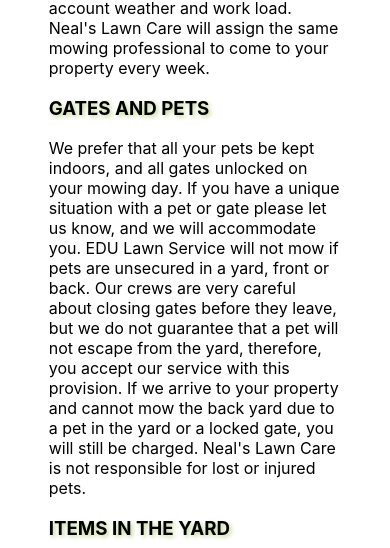
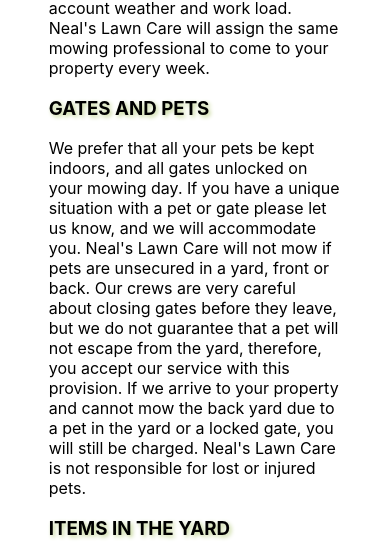
Before and after one commit to TheGrimmmz/nealslawncare, a React (Create React App) app: page /about in a window 390 px wide. Shown: the part 995-1543 px from the top of the page. Built offline with nearby package versions, Linux system fonts and the light colour scheme.

Commit message:
responsive

```diff
--- a/src/data/aboutData.js
+++ b/src/data/aboutData.js
@@ -9,7 +9,7 @@
     },
     {
         "title": "GATES AND PETS",
-        "description": "We prefer that all your pets be kept indoors, and all gates unlocked on your mowing day. If you have a unique situation with a pet or gate please let us know, and we will accommodate you. EDU Lawn Service will not mow if pets are unsecured in a yard, front or back. Our crews are very careful about closing gates before they leave, but we do not guarantee that a pet will not escape from the yard, therefore, you accept our service with this provision. If we arrive to your property and cannot mow the back yard due to a pet in the yard or a locked gate, you will still be charged. Neal's Lawn Care is not responsible for lost or injured pets."
+        "description": "We prefer that all your pets be kept indoors, and all gates unlocked on your mowing day. If you have a unique situation with a pet or gate please let us know, and we will accommodate you. Neal's Lawn Care will not mow if pets are unsecured in a yard, front or back. Our crews are very careful about closing gates before they leave, but we do not guarantee that a pet will not escape from the yard, therefore, you accept our service with this provision. If we arrive to your property and cannot mow the back yard due to a pet in the yard or a locked gate, you will still be charged. Neal's Lawn Care is not responsible for lost or injured pets."
     },
     {
         "title": "ITEMS IN THE YARD",
@@ -37,7 +37,7 @@
     },
     {
         "title": "DAMAGE",
-        "description": "If Neal's Lawn Care has damages a sprinkler head please contact us anytime. We will repair or replace the damage as soon as possible."
+        "description": "If Neal's Lawn Care has damaged anything (etc. sprinkler head) please contact us anytime. We will repair or replace the damage as soon as possible."
     },
     {
         "title": "NOTICE POLICY",
```
